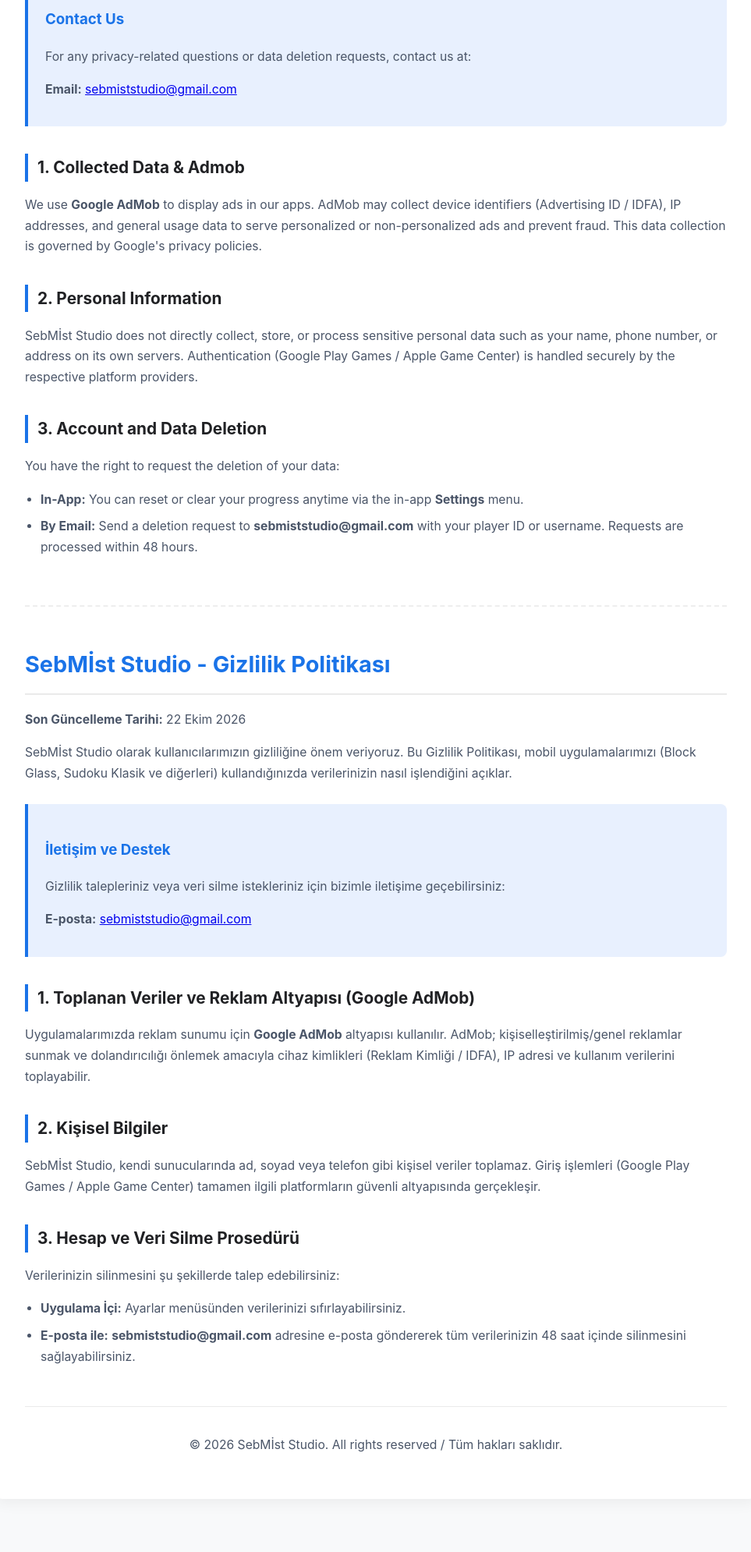
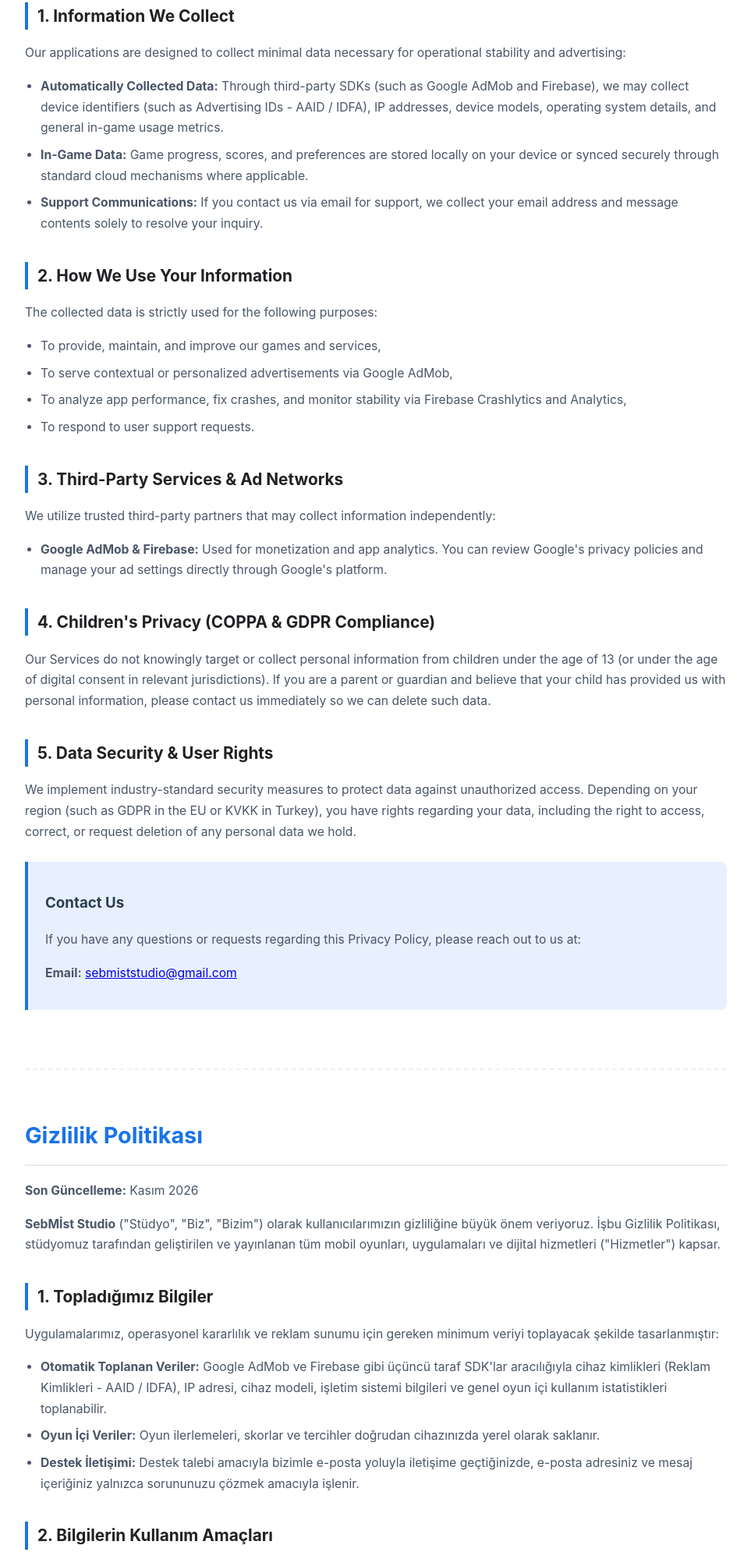
Before and after one commit to serata3434-prog/blockglass-site, a plain HTML site: page index.html in a window 1280 px wide. Shown: the part 316-2306 px from the top of the page at 78% size, without its empty margins (158-1121 px from the left). Before the commit the page ends 2258 px from the top, so only its background shows below. Drawn offline with Linux system fonts and the light colour scheme.

Commit message:
Update language and structure of privacy policy

```diff
--- a/index.html
+++ b/index.html
@@ -1,5 +1,5 @@
 <!DOCTYPE html>
-<html lang="tr">
+<html lang="en">
 <head>
     <meta charset="UTF-8">
     <meta name="viewport" content="width=device-width, initial-scale=1.0">
@@ -9,12 +9,11 @@
         .container { max-width: 900px; margin: 0 auto; background: #ffffff; padding: 40px; border-radius: 12px; box-shadow: 0 4px 20px rgba(0,0,0,0.06); }
         h1 { color: #1a73e8; border-bottom: 2px solid #eaeaea; padding-bottom: 12px; font-size: 1.8rem; }
         h2 { color: #202124; margin-top: 35px; font-size: 1.3rem; border-left: 4px solid #1a73e8; padding-left: 12px; }
-        h3 { color: #1a73e8; margin-top: 25px; }
         p, li { color: #4a5568; font-size: 0.98rem; }
         ul { padding-left: 20px; margin-bottom: 20px; }
         li { margin-bottom: 8px; }
         .contact-box { background: #e8f0fe; border-left: 4px solid #1a73e8; padding: 18px 22px; margin: 25px 0; border-radius: 0 8px 8px 0; }
-        .lang-section { margin-bottom: 50px; border-bottom: 2px dashed #eee; padding-bottom: 40px; }
+        .lang-section { margin-bottom: 60px; border-bottom: 2px dashed #eee; padding-bottom: 50px; }
         footer { text-align: center; margin-top: 50px; padding-top: 20px; border-top: 1px solid #eaeaea; font-size: 0.85rem; color: #718096; }
     </style>
 </head>
@@ -23,59 +22,94 @@
 
     <!-- ENGLISH SECTION -->
     <div class="lang-section">
-            <h1>SebMİst Studio - Privacy Policy</h1>
-            <p><strong>Last Updated:</strong> October 22, 2026</p>
-            <p>SebMİst Studio ("We", "Our") respects your privacy. This Privacy Policy explains how our mobile applications (Block Glass, Sudoku Classic, and others) handle your information.</p>
+        <h1>Privacy Policy</h1>
+        <p><strong>Last Updated:</strong> November 2026</p>
+
+        <p>At <strong>SebMİst Studio</strong> ("Studio", "We", "Our"), we respect and protect the privacy of our users. This Privacy Policy governs all mobile games, applications, and digital services ("Services") developed and published by our studio across all platforms.</p>
+
+        <h2>1. Information We Collect</h2>
+        <p>Our applications are designed to collect minimal data necessary for operational stability and advertising:</p>
+        <ul>
+            <li><strong>Automatically Collected Data:</strong> Through third-party SDKs (such as Google AdMob and Firebase), we may collect device identifiers (such as Advertising IDs - AAID / IDFA), IP addresses, device models, operating system details, and general in-game usage metrics.</li>
+            <li><strong>In-Game Data:</strong> Game progress, scores, and preferences are stored locally on your device or synced securely through standard cloud mechanisms where applicable.</li>
+            <li><strong>Support Communications:</strong> If you contact us via email for support, we collect your email address and message contents solely to resolve your inquiry.</li>
+        </ul>
+
+        <h2>2. How We Use Your Information</h2>
+        <p>The collected data is strictly used for the following purposes:</p>
+        <ul>
+            <li>To provide, maintain, and improve our games and services,</li>
+            <li>To serve contextual or personalized advertisements via Google AdMob,</li>
+            <li>To analyze app performance, fix crashes, and monitor stability via Firebase Crashlytics and Analytics,</li>
+            <li>To respond to user support requests.</li>
+        </ul>
+
+        <h2>3. Third-Party Services & Ad Networks</h2>
+        <p>We utilize trusted third-party partners that may collect information independently:</p>
+        <ul>
+            <li><strong>Google AdMob & Firebase:</strong> Used for monetization and app analytics. You can review Google's privacy policies and manage your ad settings directly through Google's platform.</li>
+        </ul>
+
+        <h2>4. Children's Privacy (COPPA & GDPR Compliance)</h2>
+        <p>Our Services do not knowingly target or collect personal information from children under the age of 13 (or under the age of digital consent in relevant jurisdictions). If you are a parent or guardian and believe that your child has provided us with personal information, please contact us immediately so we can delete such data.</p>
+
+        <h2>5. Data Security & User Rights</h2>
+        <p>We implement industry-standard security measures to protect data against unauthorized access. Depending on your region (such as GDPR in the EU or KVKK in Turkey), you have rights regarding your data, including the right to access, correct, or request deletion of any personal data we hold.</p>
 
         <div class="contact-box">
             <h3>Contact Us</h3>
-                <p>For any privacy-related questions or data deletion requests, contact us at:</p>
+            <p>If you have any questions or requests regarding this Privacy Policy, please reach out to us at:</p>
             <p><strong>Email:</strong> <a href="mailto:sebmiststudio@gmail.com">sebmiststudio@gmail.com</a></p>
         </div>
-
-            <h2>1. Collected Data & Admob</h2>
-            <p>We use <strong>Google AdMob</strong> to display ads in our apps. AdMob may collect device identifiers (Advertising ID / IDFA), IP addresses, and general usage data to serve personalized or non-personalized ads and prevent fraud. This data collection is governed by Google's privacy policies.</p>
-
-            <h2>2. Personal Information</h2>
-            <p>SebMİst Studio does not directly collect, store, or process sensitive personal data such as your name, phone number, or address on its own servers. Authentication (Google Play Games / Apple Game Center) is handled securely by the respective platform providers.</p>
-
-            <h2>3. Account and Data Deletion</h2>
-            <p>You have the right to request the deletion of your data:</p>
-            <ul>
-                <li><strong>In-App:</strong> You can reset or clear your progress anytime via the in-app <strong>Settings</strong> menu.</li>
-                <li><strong>By Email:</strong> Send a deletion request to <strong>sebmiststudio@gmail.com</strong> with your player ID or username. Requests are processed within 48 hours.</li>
-            </ul>
     </div>
 
-        <!-- TÜRKÇE BÖLÜMÜ -->
+    <!-- TURKISH SECTION -->
     <div>
-            <h1>SebMİst Studio - Gizlilik Politikası</h1>
-            <p><strong>Son Güncelleme Tarihi:</strong> 22 Ekim 2026</p>
-            <p>SebMİst Studio olarak kullanıcılarımızın gizliliğine önem veriyoruz. Bu Gizlilik Politikası, mobil uygulamalarımızı (Block Glass, Sudoku Klasik ve diğerleri) kullandığınızda verilerinizin nasıl işlendiğini açıklar.</p>
+        <h1>Gizlilik Politikası</h1>
+        <p><strong>Son Güncelleme:</strong> Kasım 2026</p>
+
+        <p><strong>SebMİst Studio</strong> ("Stüdyo", "Biz", "Bizim") olarak kullanıcılarımızın gizliliğine büyük önem veriyoruz. İşbu Gizlilik Politikası, stüdyomuz tarafından geliştirilen ve yayınlanan tüm mobil oyunları, uygulamaları ve dijital hizmetleri ("Hizmetler") kapsar.</p>
+
+        <h2>1. Topladığımız Bilgiler</h2>
+        <p>Uygulamalarımız, operasyonel kararlılık ve reklam sunumu için gereken minimum veriyi toplayacak şekilde tasarlanmıştır:</p>
+        <ul>
+            <li><strong>Otomatik Toplanan Veriler:</strong> Google AdMob ve Firebase gibi üçüncü taraf SDK'lar aracılığıyla cihaz kimlikleri (Reklam Kimlikleri - AAID / IDFA), IP adresi, cihaz modeli, işletim sistemi bilgileri ve genel oyun içi kullanım istatistikleri toplanabilir.</li>
+            <li><strong>Oyun İçi Veriler:</strong> Oyun ilerlemeleri, skorlar ve tercihler doğrudan cihazınızda yerel olarak saklanır.</li>
+            <li><strong>Destek İletişimi:</strong> Destek talebi amacıyla bizimle e-posta yoluyla iletişime geçtiğinizde, e-posta adresiniz ve mesaj içeriğiniz yalnızca sorununuzu çözmek amacıyla işlenir.</li>
+        </ul>
+
+        <h2>2. Bilgilerin Kullanım Amaçları</h2>
+        <p>Toplanan veriler yalnızca şu amaçlarla kullanılır:</p>
+        <ul>
+            <li>Oyunlarımızı ve hizmetlerimizi sunmak, geliştirmek ve optimize etmek,</li>
+            <li>Google AdMob aracılığıyla kişiselleştirilmiş veya bağlamsal reklamlar sunmak,</li>
+            <li>Firebase Crashlytics ve Analytics aracılığıyla uygulama performansını analiz etmek ve hataları gidermek,</li>
+            <li>Kullanıcı destek taleplerine yanıt vermek.</li>
+        </ul>
+
+        <h2>3. Üçüncü Taraf Servisler ve Reklam Ağları</h2>
+        <p>Uygulamalarımızda veri toplayabilen güvenilir iş ortakları kullanılmaktadır:</p>
+        <ul>
+            <li><strong>Google AdMob ve Firebase:</strong> Reklam gösterimi ve analiz için kullanılır. Google'ın gizlilik politikalarını ve reklam ayarlarınızı Google platformu üzerinden inceleyebilirsiniz.</li>
+        </ul>
+
+        <h2>4. Çocukların Gizliliği (COPPA ve GDPR Uyumluluğu)</h2>
+        <p>Hizmetlerimiz, 13 yaş altı çocuklardan (veya ilgili yargı bölgelerindeki dijital rıza yaş sınırının altındakilerden) bilerek kişisel veri toplamaz. Bir ebeveyn veya vasi iseniz ve çocuğunuzun bize veri sağladığını düşünüyorsanız, verilerin silinmesi için bizimle iletişime geçebilirsiniz.</p>
+
+        <h2>5. Veri Güvenliği ve Haklarınız</h2>
+        <p>Verilerinizi korumak için endüstri standardı güvenlik önlemleri almaktayız. GDPR veya KVKK gibi yasal düzenlemeler kapsamında verilerinize erişme, düzeltme veya silinmesini talep etme haklarına sahipsiniz.</p>
 
         <div class="contact-box">
-                <h3>İletişim ve Destek</h3>
-                <p>Gizlilik talepleriniz veya veri silme istekleriniz için bizimle iletişime geçebilirsiniz:</p>
+            <h3>İletişim</h3>
+            <p>Bu Gizlilik Politikası ile ilgili her türlü soru veya talebiniz için bizimle şu adresten iletişime geçebilirsiniz:</p>
             <p><strong>E-posta:</strong> <a href="mailto:sebmiststudio@gmail.com">sebmiststudio@gmail.com</a></p>
         </div>
-
-            <h2>1. Toplanan Veriler ve Reklam Altyapısı (Google AdMob)</h2>
-            <p>Uygulamalarımızda reklam sunumu için <strong>Google AdMob</strong> altyapısı kullanılır. AdMob; kişiselleştirilmiş/genel reklamlar sunmak ve dolandırıcılığı önlemek amacıyla cihaz kimlikleri (Reklam Kimliği / IDFA), IP adresi ve kullanım verilerini toplayabilir.</p>
-
-            <h2>2. Kişisel Bilgiler</h2>
-            <p>SebMİst Studio, kendi sunucularında ad, soyad veya telefon gibi kişisel veriler toplamaz. Giriş işlemleri (Google Play Games / Apple Game Center) tamamen ilgili platformların güvenli altyapısında gerçekleşir.</p>
-
-            <h2>3. Hesap ve Veri Silme Prosedürü</h2>
-            <p>Verilerinizin silinmesini şu şekillerde talep edebilirsiniz:</p>
-            <ul>
-                <li><strong>Uygulama İçi:</strong> Ayarlar menüsünden verilerinizi sıfırlayabilirsiniz.</li>
-                <li><strong>E-posta ile:</strong> <strong>sebmiststudio@gmail.com</strong> adresine e-posta göndererek tüm verilerinizin 48 saat içinde silinmesini sağlayabilirsiniz.</li>
-            </ul>
     </div>
 
     <footer>
-            <p>&copy; 2026 SebMİst Studio. All rights reserved / Tüm hakları saklıdır.</p>
+        <p>&copy; 2026 SebMİst Studio. All rights reserved.</p>
     </footer>
+
 </div>
 </body>
 </html>
```
Lines whose indentation alone changed are shown as unchanged.
